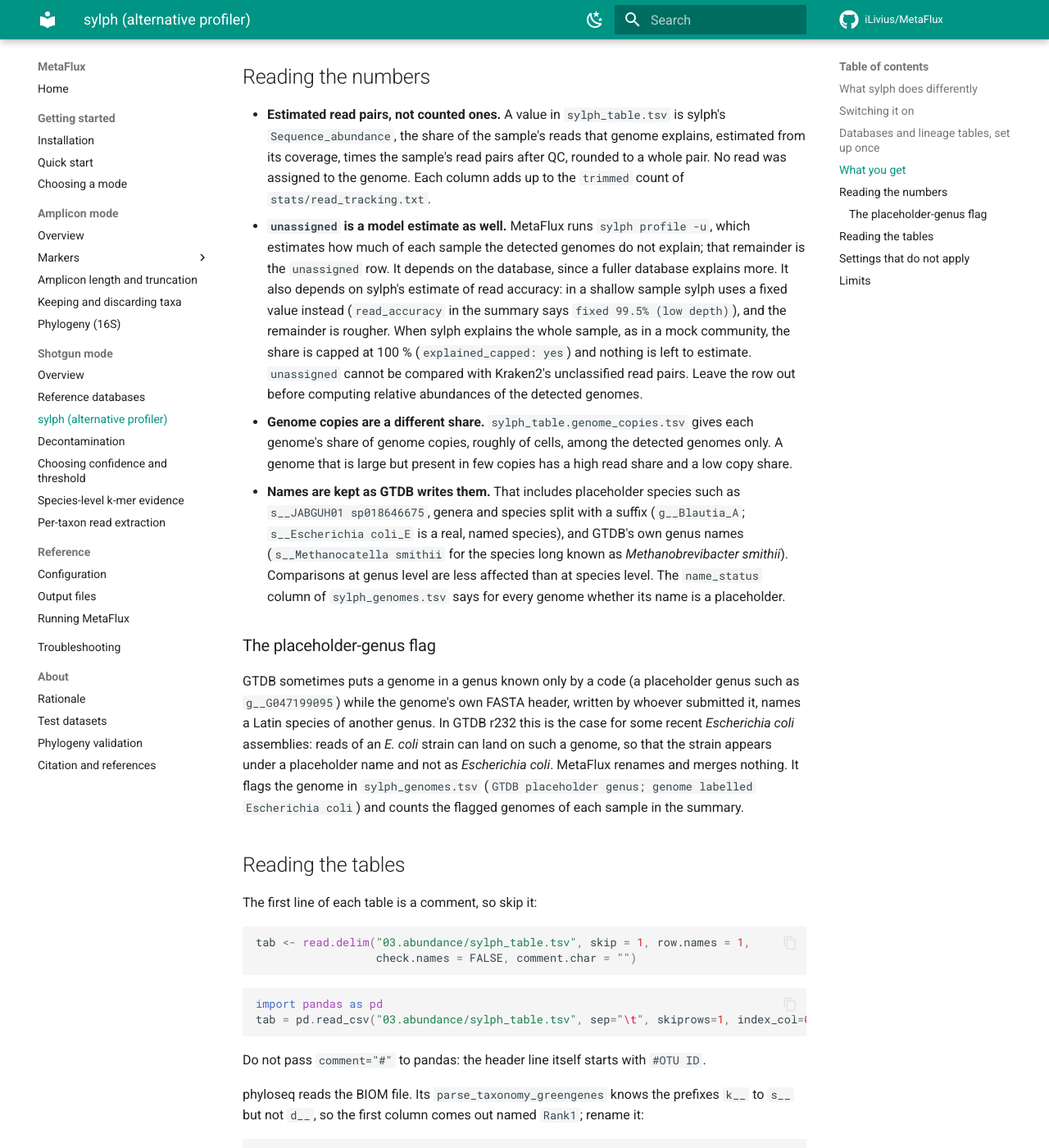
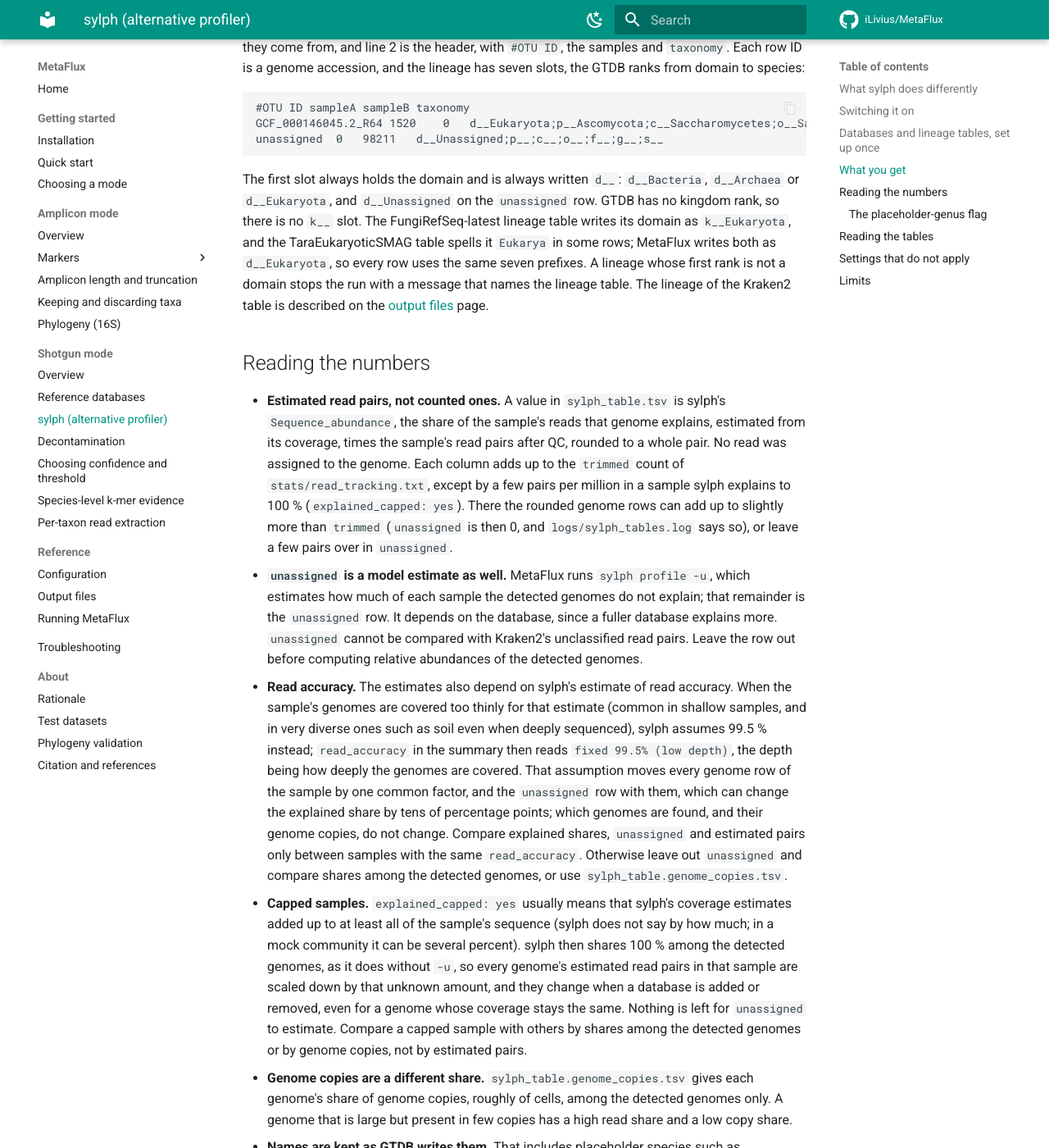
Before and after one commit to iLivius/MetaFlux, an MkDocs documentation site: the page built from docs/shotgun/sylph.md, in a window 1280 px wide and 1400 px high, scrolled down 3638 px. Shown: the whole window at 82% size. Built offline with MkDocs 1.6.1 and Material for MkDocs 9.7.7, drawn with Linux system fonts in a browser that asks for light colours; comment, search, counter and statistics services are not loaded; some of the changed text lies outside the part shown.

Commit message:
Fix review findings: sylph docs
- sylph.md: read extraction is off under sylph because it picks reads by
  their Kraken2 label, the k-mer evidence gate because it filters the
  Kraken2 report (not because of per-read labels). An organism is reported
  once within a sample; GTDB with GlobDB can put one genome on two rows,
  so GlobDB alone is the better choice. What the release checks cover,
  including tables given by their path and the check after profiling.
  Reading the numbers: the column total of a capped sample can be a few
  pairs per million off; the fixed 99.5 % read accuracy and what it does to
  a sample's rows; what capped means for every genome row. Memory: do not
  size sylph_profile from benchmarks/sylph_profile.tsv, and how to cap
  memory under profiler: both. Sketch files keep their k-mer counts but
  not always their bytes when PhiX or host removal reorders the reads. The
  E. coli genomes are 'new in that release', and only FungiRefSeq-latest
  writes k__Eukaryota (TaraEukaryoticSMAG writes Eukarya).
- configuration.md: the same reasons for kmer_evidence and extract_taxa;
  one thread gives the same k-mer counts; a sketch uses tens of MB of
  memory while the file is a few MB.
- output.md: the capped exception to the column total, with a link.
- overview.md: what shotgun mode needs for each profiler.
- running.md: sylph_profile's memory is also worked out at start-up.
- citation.md: sylph-tax's GlobDB r232 table comes from the GlobDB server.

mkdocs build --strict passes.

```diff
--- a/docs/shotgun/sylph.md
+++ b/docs/shotgun/sylph.md
@@ -21,9 +21,11 @@
 - **Abundance comes from coverage.** From how many of a genome's k-mers turn up, and how
   often, sylph estimates the genome's coverage. Coverage times genome size gives the
   share of the sample's sequence that genome explains.
-- **No read gets a label.** There is no per-read output, so the
-  [k-mer evidence gate](kmer-evidence.md) and [read extraction](read-extraction.md),
-  which work on Kraken2's per-read labels, have nothing to act on.
+- **No read gets a label.** sylph writes no per-read output, so
+  [read extraction](read-extraction.md), which picks reads by the taxon Kraken2 gave each
+  one, has nothing to work from. The [k-mer evidence gate](kmer-evidence.md) needs
+  Kraken2 too: it filters the Kraken2 report before Bracken, and under `sylph` neither
+  runs.
 - **Same reads as Kraken2.** sylph sketches exactly the trimmed read pairs Kraken2 would
   classify. With `profiler: both` the two tables come from identical input; they are
   written side by side and never merged.
@@ -47,12 +49,18 @@
 placeholder. With `both`, Kraken2 + Bracken and sylph run on the same reads in one run,
 and fastp still runs once per sample.
 
-All databases are profiled in one sylph run, so an organism present in two of them is
-reported once, by its closer genome. Everything in the block above is checked before the
-first job starts: the file names, a taxonomy for every database, the lineage table behind
-each taxonomy and, for the pre-built file names, that no database is paired with the
-taxonomy of another release. A mistake stops the run with a message that says what to
-change.
+All databases are profiled in one sylph run, so within a sample an organism present in
+two of them is reported once, by its closer genome.
+
+Everything in the block above is checked before the first job starts: the file names, a
+taxonomy for every database and the lineage table behind each. When a database file name
+shows its release (`gtdb-r232-c200-dbv1.syldb`, or a copy renamed `gtdb_r232_c200.syldb`),
+MetaFlux also checks that the taxonomy comes from the same release. That covers a
+built-in name and a lineage table given by its path under a built-in table's file name
+(`gtdb_r226_metadata.tsv.gz`, say); a table of your own under another name cannot be
+matched to a release at this point. After profiling, MetaFlux checks the GTDB release once
+more, from the genome paths in sylph's output, whatever the files are called. A mistake
+stops the run with a message that says what to change.
 
 ## Databases and lineage tables, set up once
 
@@ -67,8 +75,13 @@
 - **File types.** Both `.syldb` and the two-stage `.syl2db` files work.
 - **One database per family.** Two GTDB releases, or the c 200 and c 1000 builds of one
   release, share genomes and names, and listing both stops the run. GTDB and GlobDB
-  together are allowed, with a warning: GlobDB already holds the GTDB species
-  representatives, so the pair roughly doubles the memory without adding species.
+  together are allowed, with a warning, but best avoided. GlobDB already holds every
+  genome of the GTDB database, with the same lineage, under its accession without the
+  version suffix (`GCF_003096595` for GTDB's `GCF_003096595.1`). sylph reports such a
+  genome from one database or the other, and which one can change from sample to
+  sample, so one genome can end up on two rows, each with zeros where the other copy was
+  reported. Genome-level counts, prevalence and diversity are then wrong. The pair also
+  roughly doubles the memory without adding species; use GlobDB alone instead.
 - **No viral databases.** IMG/VR and UHGV use viral ranks that do not fit the table
   and are refused.
 
@@ -131,10 +144,11 @@
 
 The first slot always holds the domain and is always written `d__`: `d__Bacteria`,
 `d__Archaea` or `d__Eukaryota`, and `d__Unassigned` on the `unassigned` row. GTDB has no
-kingdom rank, so there is no `k__` slot. The fungal lineage table writes its domain as
-`k__Eukaryota`; MetaFlux writes it as `d__Eukaryota`, so every row uses the same seven
-prefixes. A lineage whose first rank is not a domain stops the run with a message that
-names the lineage table. The lineage of the Kraken2 table is described on the
+kingdom rank, so there is no `k__` slot. The FungiRefSeq-latest lineage table writes its
+domain as `k__Eukaryota`, and the TaraEukaryoticSMAG table spells it `Eukarya` in some
+rows; MetaFlux writes both as `d__Eukaryota`, so every row uses the same seven prefixes.
+A lineage whose first rank is not a domain stops the run with a message that names the
+lineage table. The lineage of the Kraken2 table is described on the
 [output files](../reference/output.md#taxonomy-strings-in-the-final-tables) page.
 
 ## Reading the numbers
@@ -143,17 +157,34 @@
   `Sequence_abundance`, the share of the sample's reads that genome explains, estimated
   from its coverage, times the sample's read pairs after QC, rounded to a whole pair. No
   read was assigned to the genome. Each column adds up to the `trimmed` count of
-  `stats/read_tracking.txt`.
+  `stats/read_tracking.txt`, except by a few pairs per million in a sample sylph explains
+  to 100 % (`explained_capped: yes`). There the rounded genome rows can add up to
+  slightly more than `trimmed` (`unassigned` is then 0, and `logs/sylph_tables.log` says
+  so), or leave a few pairs over in `unassigned`.
 - **`unassigned` is a model estimate as well.** MetaFlux runs `sylph profile -u`, which
   estimates how much of each sample the detected genomes do not explain; that remainder
   is the `unassigned` row. It depends on the database, since a fuller database explains
-  more. It also depends on sylph's estimate of read accuracy: in a shallow sample sylph
-  uses a fixed value instead (`read_accuracy` in the summary says
-  `fixed 99.5% (low depth)`), and the remainder is rougher. When sylph explains the whole
-  sample, as in a mock community, the share is capped at 100 % (`explained_capped: yes`)
-  and nothing is left to estimate. `unassigned` cannot be compared with Kraken2's
-  unclassified read pairs. Leave the row out before computing relative abundances of the
-  detected genomes.
+  more. `unassigned` cannot be compared with Kraken2's unclassified read pairs. Leave the
+  row out before computing relative abundances of the detected genomes.
+- **Read accuracy.** The estimates also depend on sylph's estimate of read accuracy.
+  When the sample's genomes are covered too thinly for that estimate (common in shallow
+  samples, and in very diverse ones such as soil even when deeply sequenced), sylph
+  assumes 99.5 % instead; `read_accuracy` in the summary then reads
+  `fixed 99.5% (low depth)`, the depth being how deeply the genomes are covered. That
+  assumption moves every genome row of the sample by one common factor, and the
+  `unassigned` row with them, which can change the explained share by tens of percentage
+  points; which genomes are found, and their genome copies, do not change. Compare
+  explained shares, `unassigned` and estimated pairs only between samples with the same
+  `read_accuracy`. Otherwise leave out `unassigned` and compare shares among the detected
+  genomes, or use `sylph_table.genome_copies.tsv`.
+- **Capped samples.** `explained_capped: yes` usually means that sylph's coverage
+  estimates added up to at least all of the sample's sequence (sylph does not say by how
+  much; in a mock community it can be several percent). sylph then shares 100 % among
+  the detected genomes, as it does without `-u`, so every genome's estimated read pairs
+  in that sample are scaled down by that unknown amount, and they change when a database
+  is added or removed, even for a genome whose coverage stays the same. Nothing is left
+  for `unassigned` to estimate. Compare a capped sample with others by shares among the
+  detected genomes or by genome copies, not by estimated pairs.
 - **Genome copies are a different share.** `sylph_table.genome_copies.tsv` gives each
   genome's share of genome copies, roughly of cells, among the detected genomes only. A
   genome that is large but present in few copies has a high read share and a low copy
@@ -170,8 +201,9 @@
 
 GTDB sometimes puts a genome in a genus known only by a code (a placeholder genus such as
 `g__G047199095`) while the genome's own FASTA header, written by whoever submitted it,
-names a Latin species of another genus. In GTDB r232 this is the case for some recent
-*Escherichia coli* assemblies: reads of an *E. coli* strain can land on such a genome, so
+names a Latin species of another genus. In GTDB r232 this is the case for some
+*Escherichia coli* assemblies that are new in that release: reads of an *E. coli* strain
+can land on such a genome, so
 that the strain appears under a placeholder name and not as *Escherichia coli*. MetaFlux
 renames and merges nothing.
 It flags the genome in `sylph_genomes.tsv` (`GTDB placeholder genus; genome labelled
@@ -205,11 +237,12 @@
 
 ## Settings that do not apply
 
-Under `profiler: sylph`, `shotgun.kmer_evidence` and `shotgun.extract_taxa` are switched
-off with a warning, because they need Kraken2's per-read labels; under `both` they still
-act on the Kraken2 side. `shotgun.taxonomy_filter` and the `shotgun.kraken` and
-`shotgun.bracken` settings act on the Kraken2 chain only. The sylph tables are written
-unfiltered, so each column still adds up to the read pairs after QC.
+Under `profiler: sylph`, `shotgun.extract_taxa` (it needs Kraken2's per-read output) and
+`shotgun.kmer_evidence` (it filters the Kraken2 report before Bracken) are switched off
+with a warning; under `both` they still act on the Kraken2 side. `shotgun.taxonomy_filter`
+and the `shotgun.kraken` and `shotgun.bracken` settings act on the Kraken2 chain only.
+The sylph tables are written unfiltered, so each column still adds up to the read pairs
+after QC (with the one exception under [Reading the numbers](#reading-the-numbers)).
 
 ## Limits
 
@@ -227,12 +260,25 @@
   them stops at `sylph_tables`. GlobDB r232 places every genome in a domain.
 - **Memory.** sylph holds every database in memory, in a single `sylph_profile` job for
   all samples. MetaFlux asks for 1.2 times the size of the database files plus 4 GB; set
-  `resources.mem_mb.sylph_profile` to a number to override it, for example on a cluster.
-  GTDB r232 at c 200 with the fungal database is about 27 GB of files. With a few
-  samples, most of the job's time goes into reading the databases from disk.
+  `resources.mem_mb.sylph_profile` to a number to override it, for example on a cluster,
+  but keep it above about 1.1 times the size of the files, plus some headroom. GTDB r232
+  at c 200 with the fungal database is about 27 GB of files. With a few samples, most of
+  the job's time goes into reading the databases from disk. Do not size the job from
+  `benchmarks/sylph_profile.tsv`: sylph's memory climbs while it reads the databases and
+  peaks only in the last seconds of the job, and after its first 30 checks (about the
+  first 15 to 20 seconds) Snakemake records memory only every 30 seconds, so the recorded
+  `max_rss` usually misses the peak and can be far below it.
+- **Memory under `both`.** The `sylph_profile` job can start while Kraken2 jobs are
+  running. On a local run, Snakemake keeps their memory apart only when it is given a
+  cap, with `--resources mem_mb=...`. Give a cap at least as large as the `sylph_profile`
+  figure printed at start-up plus what the Kraken2 jobs declare. A smaller cap does not
+  stop the run: Snakemake lowers the job's request to the cap and runs it anyway.
 - **Reproducibility.** Sketches are made with one thread
-  (`resources.threads.sylph_sketch: 1`), because with more threads they differ slightly
-  from run to run. The thread count of `sylph_profile` changes no number. Genomes with
+  (`resources.threads.sylph_sketch: 1`), because with more threads their k-mer counts
+  differ slightly from run to run; with one thread they are the same every time. With
+  PhiX or host removal on, the reads can come out of those steps in a different order
+  from run to run, so the sketch files themselves can differ while every number in them
+  stays the same. The thread count of `sylph_profile` changes no number. Genomes with
   exactly the same abundance, common in mock communities, can come out in a different
   order from run to run in `sylph_profile.tsv` and in sylph-tax's files, so sort those
   before comparing two runs; the MetaFlux tables sort their own rows. Each sketch records
```
Also changed, not shown: docs/about/citation.md (+1 -1 lines), docs/reference/configuration.md (+5 -4 lines), docs/reference/output.md (+1 -1 lines), docs/reference/running.md (+3 -3 lines), docs/shotgun/overview.md (+3 -3 lines).
